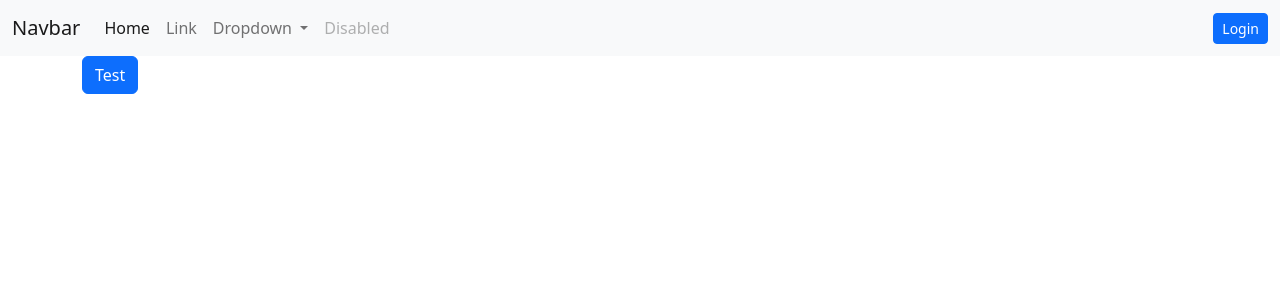
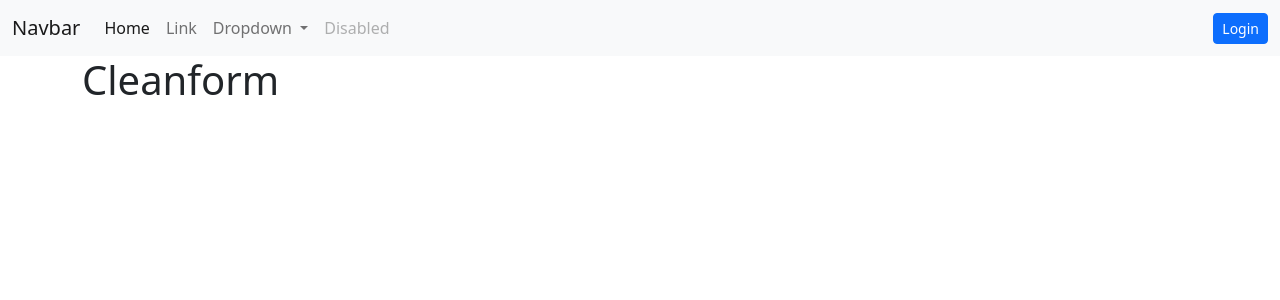
Before and after one commit to santoshkpatro/cleanform, a Vue app: page / in a window 1280 px wide. Shown: the top 300 px of the page. Built offline with nearby package versions, Linux system fonts and the light colour scheme.

Commit message:
homepage and gunicorn added

```diff
--- a/src/views/HomeView.vue
+++ b/src/views/HomeView.vue
@@ -2,6 +2,6 @@
 
 <template>
   <main class="container">
-    <button class="btn btn-primary">Test</button>
+    <h1>Cleanform</h1>
   </main>
 </template>
```
Also changed, not shown: requirements.txt, 2 other files (tests, documents, lock files or other folders).
